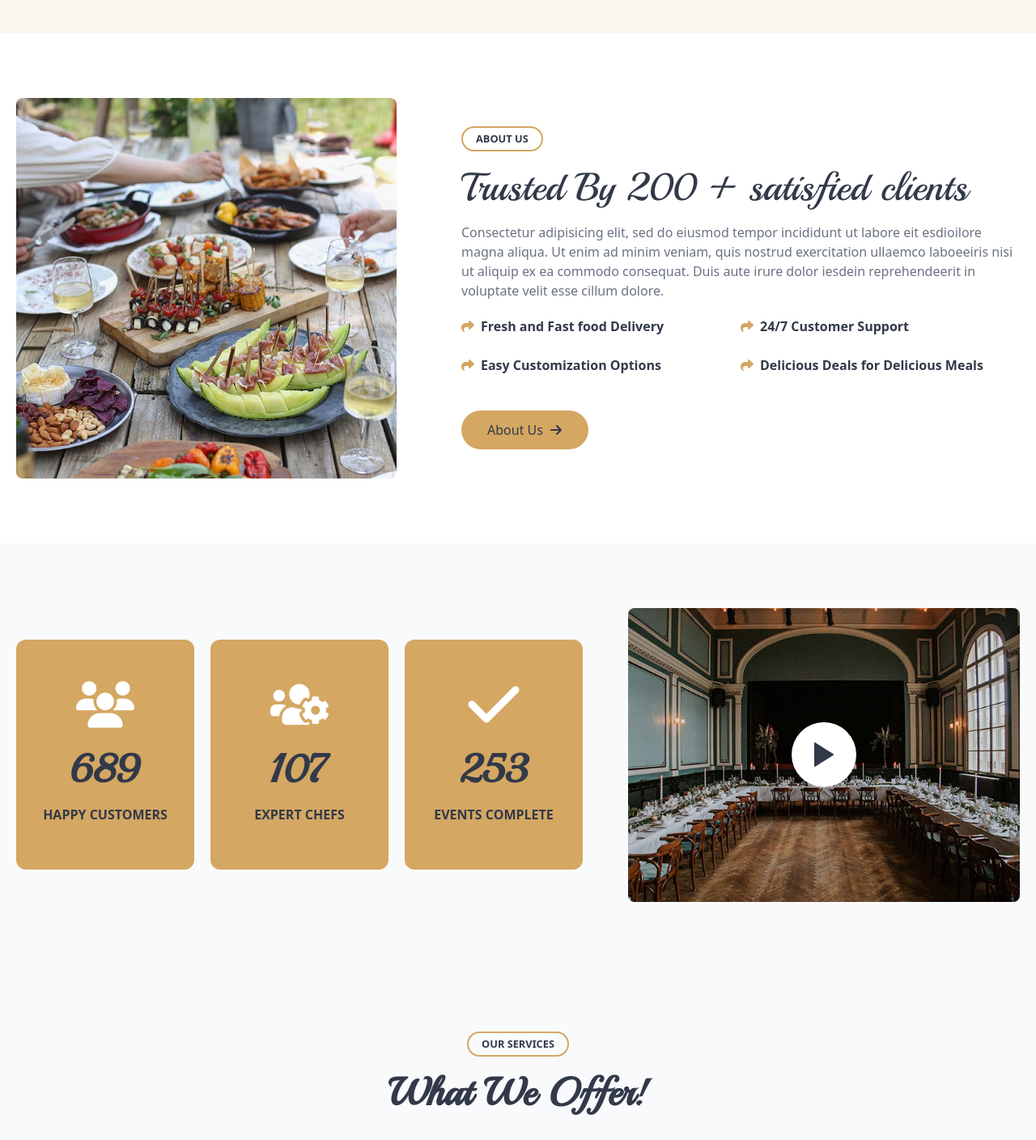
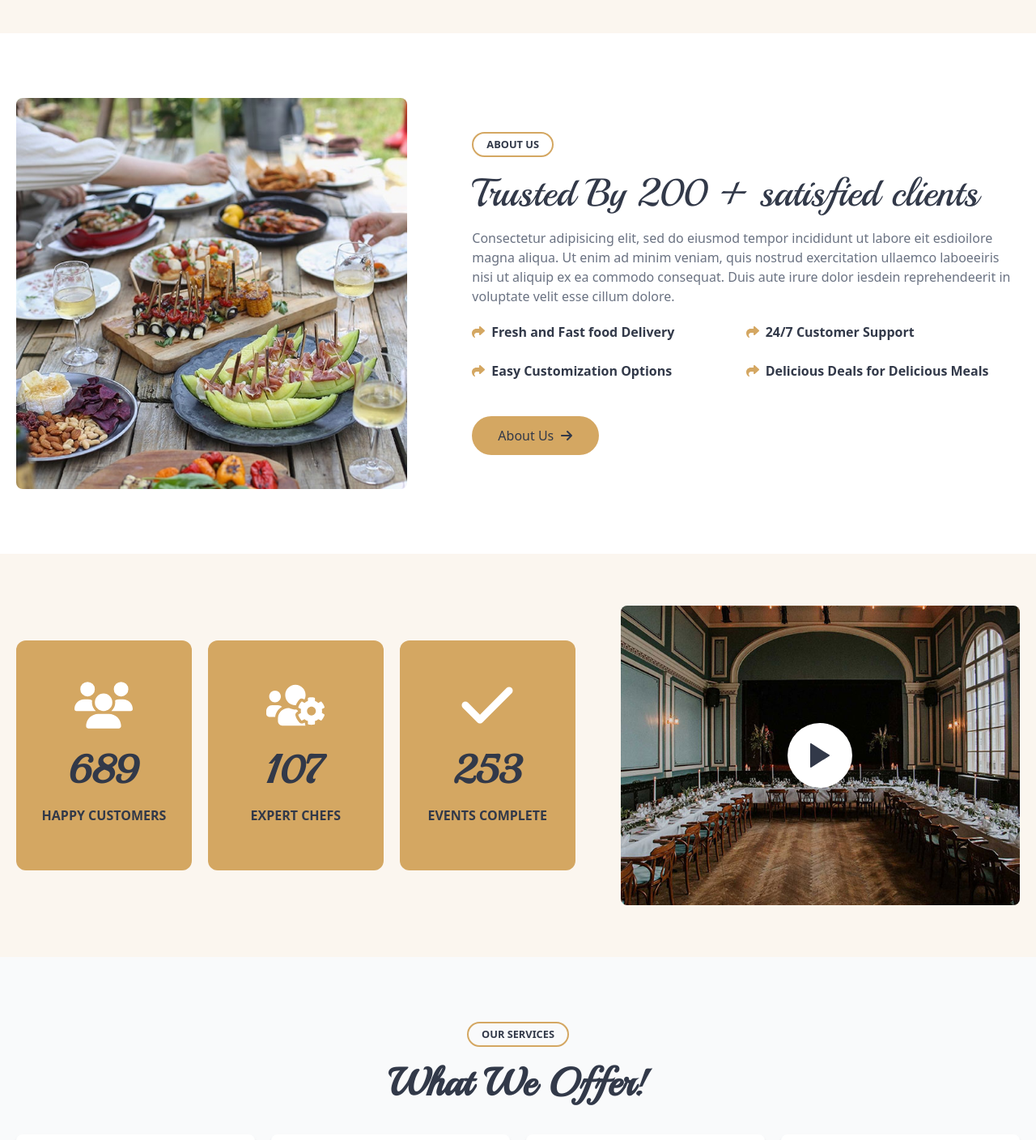
Before and after one commit to palashnath880/dine-craft, a Next.js app: page / in a window 1280 px wide. Shown: the part 640-2048 px from the top of the page at 81% size. Built offline with nearby package versions, Linux system fonts and the light colour scheme; no server answers.

Commit message:
home page responsive layout updated

```diff
--- a/src/components/home/AboutArea.tsx
+++ b/src/components/home/AboutArea.tsx
@@ -7,8 +7,8 @@ export default function AboutArea() {
   return (
     <section className="py-20" id="about">
       <div className="container">
-        <div className="grid grid-cols-12 gap-20 items-center">
-          <div className="max-lg:hidden col-span-5">
+        <div className="flex gap-20 items-center">
+          <div className="max-lg:hidden w-5/12">
             <Image
               fetchPriority="low"
               width={400}
@@ -20,7 +20,7 @@ export default function AboutArea() {
             />
           </div>
 
-          <div className="col-span-12 md:col-span-7">
+          <div className="w-full lg:w-7/12">
             <div className="flex flex-col items-start gap-5">
               <small className="font-semibold uppercase border-2 border-primary rounded-full px-4 py-1">
                 About Us
@@ -64,7 +64,7 @@ export default function AboutArea() {
               </div>
               <Link
                 href="/about"
-                className="btn-primary flex items-center gap-2"
+                className="btn-primary flex items-center gap-2 max-lg:mt-5"
               >
                 About Us <FaArrowRight />
               </Link>
--- a/src/components/home/FactArea.tsx
+++ b/src/components/home/FactArea.tsx
@@ -30,26 +30,26 @@ export default function FactArea() {
 
   return (
     <>
-      <section className="py-20 bg-gray-50">
+      <section className="py-16 bg-primary/10">
         <div className="container">
-          <div className="grid grid-cols-12 gap-14 items-center">
-            <div className=" col-span-12 lg:col-span-7">
-              <div className="grid grid-cols-12 gap-5">
-                <div className="max-md:col-span-12 col-span-4 bg-primary rounded-xl pb-10 pt-7">
+          <div className="flex max-lg:flex-col gap-14 max-lg:gap-5 lg:items-center">
+            <div className="w-full lg:w-7/12">
+              <div className="grid max-md:grid-cols-4 md:grid-cols-12 gap-5">
+                <div className="col-span-4 bg-primary rounded-xl pb-10 pt-7">
                   <div className="flex flex-col gap-5 p-4 justify-start items-center text-center">
                     <FaUsers className="text-white text-7xl" />
                     <h1 className="text-5xl font-playball font-bold">689</h1>
                     <p className="uppercase font-semibold">Happy Customers</p>
                   </div>
                 </div>
-                <div className="max-md:col-span-12 col-span-4 bg-primary rounded-xl pb-10 pt-7">
+                <div className="col-span-4 bg-primary rounded-xl pb-10 pt-7">
                   <div className="flex flex-col gap-5 p-4 justify-start items-center text-center">
                     <FaUsersCog className="text-white text-7xl" />
                     <h1 className="text-5xl font-playball font-bold">107</h1>
                     <p className="uppercase font-semibold">Expert Chefs</p>
                   </div>
                 </div>
-                <div className="max-md:col-span-12 col-span-4 bg-primary rounded-xl pb-10 pt-7">
+                <div className="col-span-4 bg-primary rounded-xl pb-10 pt-7">
                   <div className="flex flex-col gap-5 p-4 justify-start items-center text-center">
                     <FaCheck className="text-white text-7xl" />
                     <h1 className="text-5xl font-playball font-bold">253</h1>
@@ -59,7 +59,7 @@ export default function FactArea() {
               </div>
             </div>
 
-            <div className="col-span-12 lg:col-span-5">
+            <div className="w-full lg:w-5/12">
               <div className="aspect-[16/12] w-full relative rounded-lg overflow-hidden">
                 <Image
                   width={400}
--- a/src/components/home/HeroArea.tsx
+++ b/src/components/home/HeroArea.tsx
@@ -6,8 +6,8 @@ export default function HeroArea() {
   return (
     <section className="bg-primary/10 py-16">
       <div className="container">
-        <div className="grid grid-cols-12 items-center max-lg:gap-20">
-          <div className="col-span-12 lg:col-span-7 max-lg:order-2">
+        <div className="flex max-lg:flex-col-reverse items-center max-lg:gap-20">
+          <div className="w-full lg:w-7/12">
             <div className="flex flex-col items-start max-md:gap-5">
               <small className="text-base font-bold text-secondary border border-primary uppercase px-4 py-1 rounded-full">
                 Welcome to DineCraft
@@ -35,7 +35,7 @@ export default function HeroArea() {
             </div>
           </div>
 
-          <div className="col-span-12 lg:col-span-5 max-lg:order-1">
+          <div className="w-full lg:w-5/12">
             <div className="w-full px-5">
               <Image
                 priority
```
